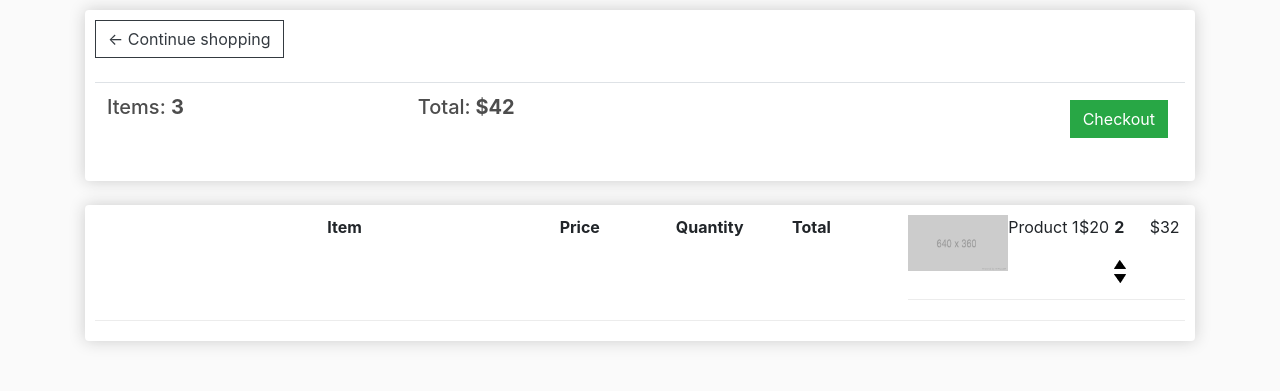
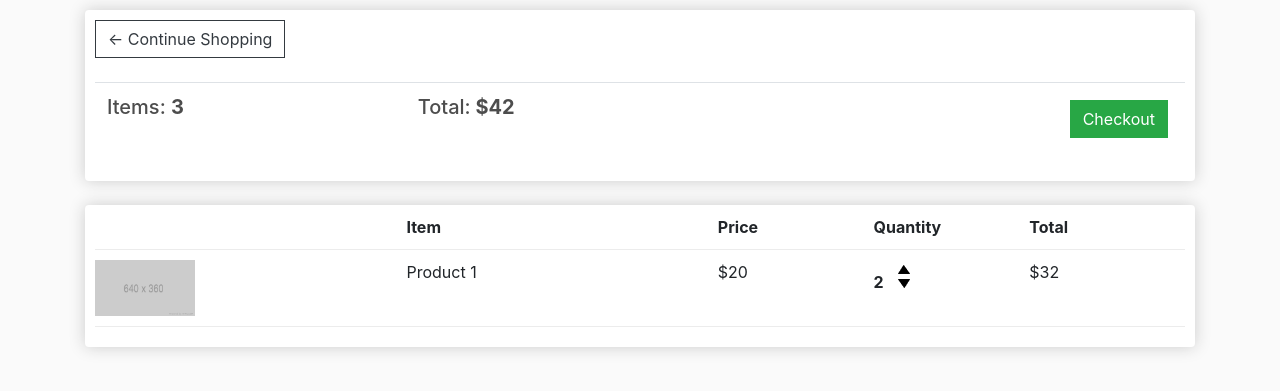
Before and after one commit to kavinu2010/Django_ecommerce_website, a Django app: page /cart/ in a window 1280 px wide. Shown: the part 57-448 px from the top of the page. Run offline with Django 5.2, Linux system fonts and the light colour scheme; lists and menus that the app fills with data are empty; some libraries are stand-ins or nearby versions.

Commit message:
cart code changed

```diff
--- a/store/templates/store/cart.html
+++ b/store/templates/store/cart.html
@@ -1,12 +1,13 @@
-{% extends 'store/main.html' %} {% load static %} {% block content%}
-
+{% extends 'store/main.html' %} {% load static %} {% block content %}
 <div class="row">
   <div class="col-lg-12">
     <div class="box-element">
-      <a href="{%url 'store'%}" class="btn btn-outline-dark"
-        >&#x2190; Continue shopping</a
+      <a class="btn btn-outline-dark" href="{% url 'store' %}"
+        >&#x2190; Continue Shopping</a
       >
-      <br /><br />
+
+      <br />
+      <br />
       <table class="table">
         <tr>
           <th>
@@ -35,13 +36,11 @@
         <div style="flex: 1"><strong>Price</strong></div>
         <div style="flex: 1"><strong>Quantity</strong></div>
         <div style="flex: 1"><strong>Total</strong></div>
+      </div>
 
       <div class="cart-row">
         <div style="flex: 2">
-            <img
-              class="row-image"
-              src="{% static 'images/placeholder.png' %}"
-            />
+          <img class="row-image" src="{% static 'images/placeholder.png' %}" />
         </div>
         <div style="flex: 2"><p>Product 1</p></div>
         <div style="flex: 1"><p>$20</p></div>
@@ -64,6 +63,4 @@
     </div>
   </div>
 </div>
-
-  {% endblock content%}
-</div>
+{% endblock content %}
```
Lines whose indentation alone changed are shown as unchanged.
